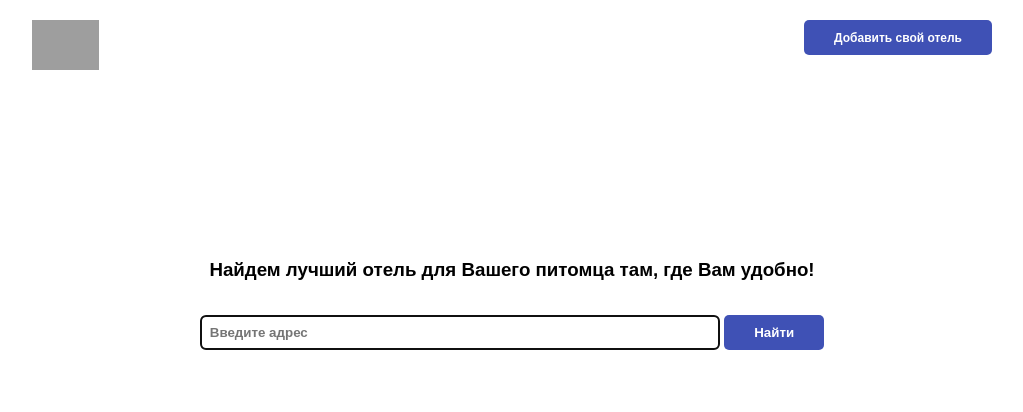
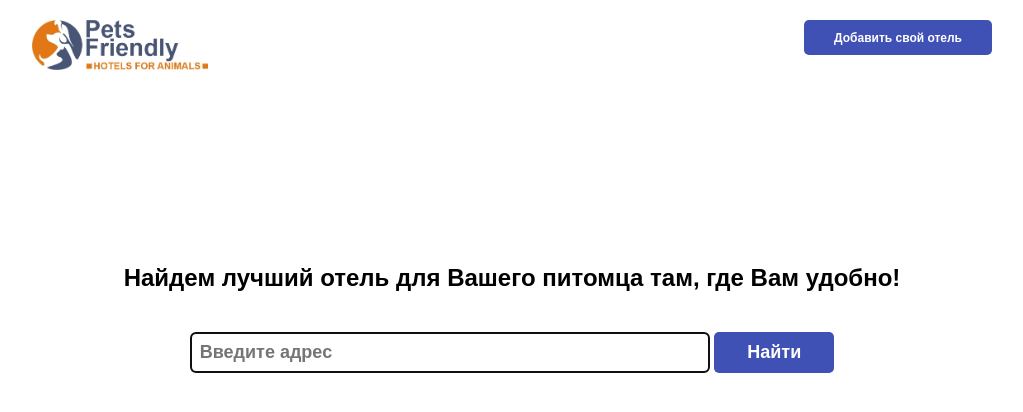
Before and after one commit to ChmutovSergey/pets_friendly, a Django app: page / in a window 1280 px wide. Shown: the top 412 px of the page, without its empty margins (128-1151 px from the left). Run offline with Django 3.2, Linux system fonts and the light colour scheme; grey boxes are pictures that could not be loaded.

Commit message:
Обновить оформление главной страницы

```diff
--- a/main_app/static/main_app/css/base.css
+++ b/main_app/static/main_app/css/base.css
@@ -3,6 +3,10 @@ html, body {
     height: 100%;
     margin: 0;
     font-family: Arial;
+}
+
+h3 {
+    font-size: 24px;
 }
 
 #wrapper {
@@ -68,3 +72,7 @@ ul.nav li {
     margin-right: 5px;
     padding: 3px;
 }
+
+.content {
+    padding-top: 50px;
+}
--- a/main_app/static/main_app/css/index.css
+++ b/main_app/static/main_app/css/index.css
@@ -1,7 +1,3 @@
-р3 {
-    text-size: 24px;
-}
-
 .content {
     padding-top: 100px;
     text-align: center;
@@ -14,6 +10,7 @@ p.address {
 input.text_address {
     padding: 8px;
     font-weight: 600;
+    font-size: 18px;
     border-radius: 5px;
     width: 500px;
 }
@@ -26,6 +23,7 @@ input.button_address {
     background-color: #3F51B5;
     color: #fff;
     font-weight: 600;
+    font-size: 18px;
     border-radius: 5px;
-    width: 100px;
+    width: 120px;
 }
--- a/main_app/templates/main_app/base.html
+++ b/main_app/templates/main_app/base.html
@@ -14,7 +14,7 @@
         <div id="wrapper">
             <header>
                 <div class="logo">
-                    <a href="/"><img src="{% static 'main_app/img/logo.png' %}" alt="Logo"></a>
+                    <a href="/"><img src="{% static 'main_app/img/logo.jpg' %}" alt="Logo"></a>
                 </div>
                 <div class="top-menu">
                     <ul>
```
